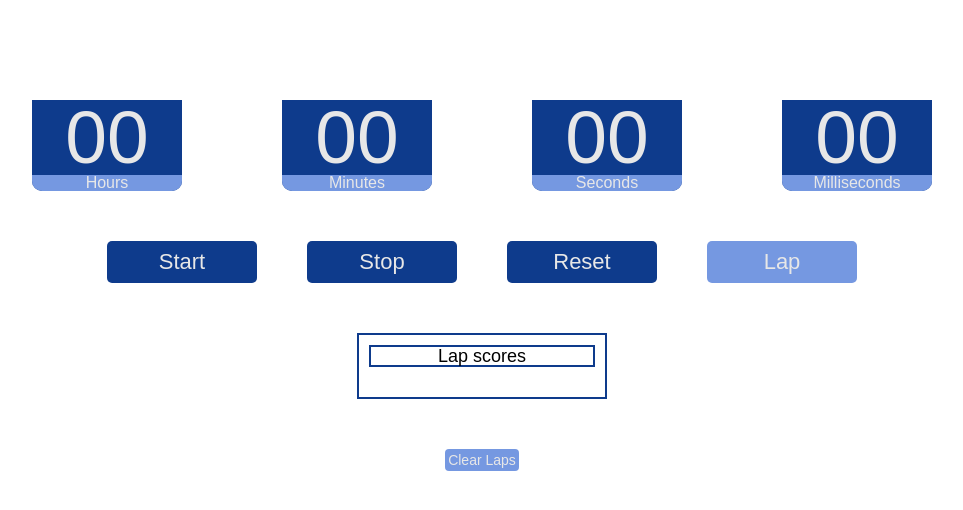
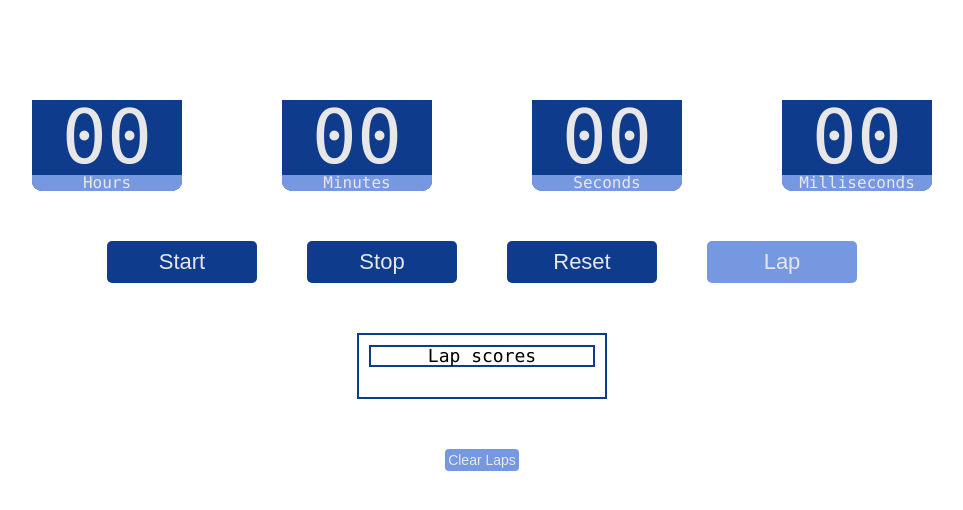
Before and after one commit to unidashpro/stopWatch, a plain HTML site: page index.html in a window 1280 px wide. Shown: the whole page, without its empty margins (158-1121 px from the left). Drawn offline with Linux system fonts and the light colour scheme.

Commit message:
[Fix] Font changed

```diff
--- a/style/index.scss
+++ b/style/index.scss
@@ -7,7 +7,7 @@ $main-white: #e7e7e7;
 body {
   width: 100vw;
   height: 100vh;
-  font-family: "Arial", sans-serif;
+  font-family: "Menlo", sans-serif;
   overflow: hidden;
 }
 
```
Also changed, not shown: style/index.css.
